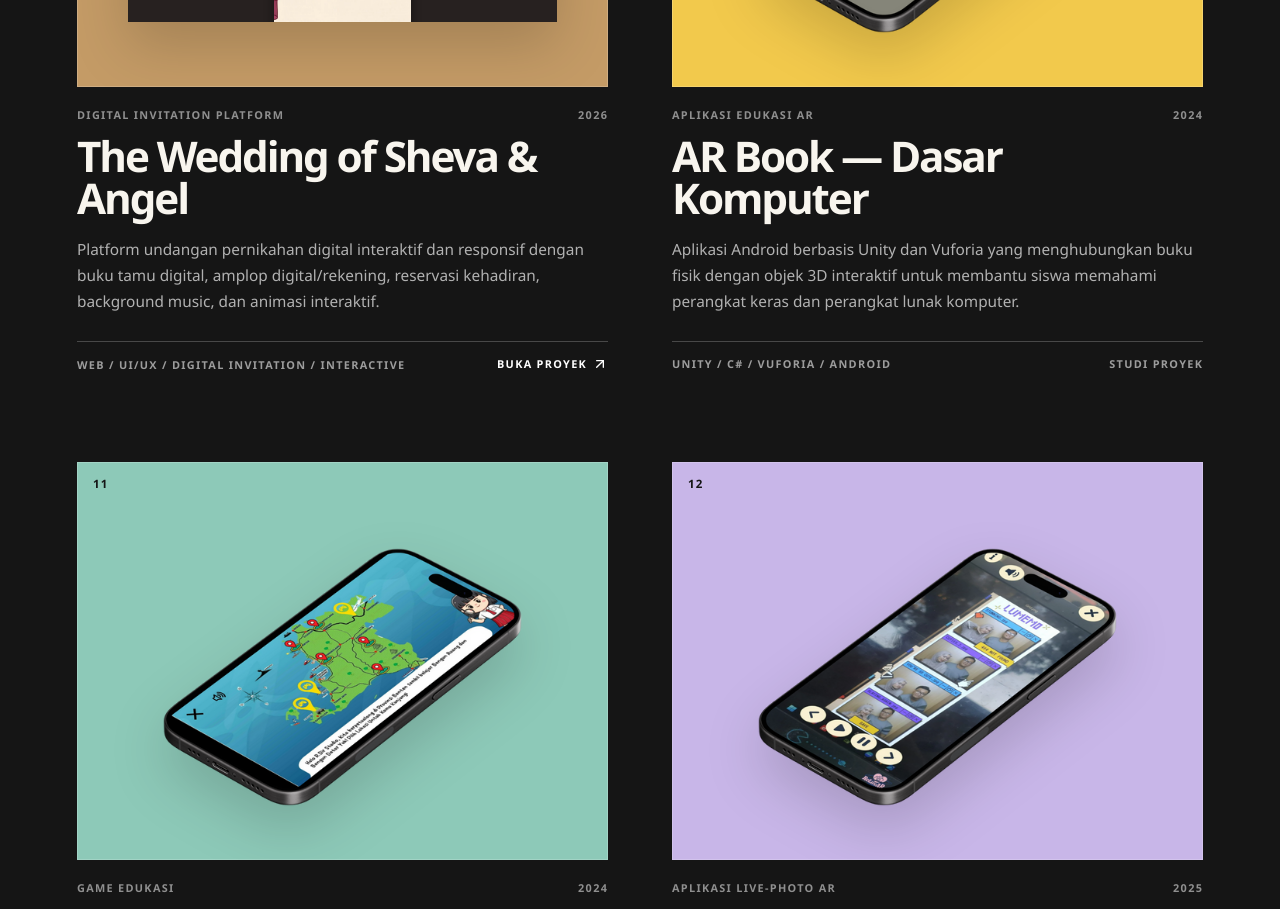
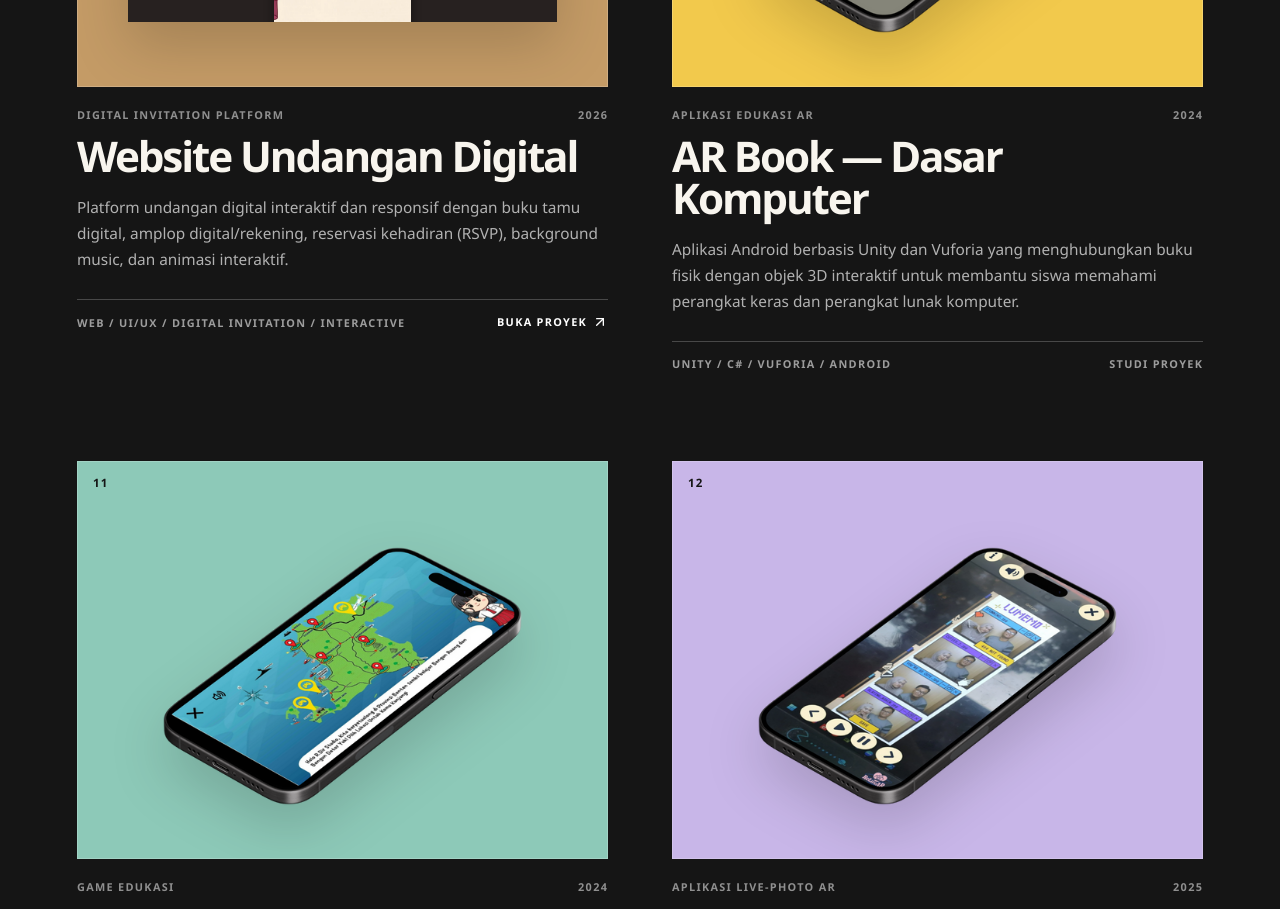
Before and after one commit to ReihanMutaqin/reihan, a React (Vite) app: page / in a window 1280 px wide. Shown: the part 6900-7809 px from the top of the page. Built offline with nearby package versions, Linux system fonts and the light colour scheme.

Commit message:
feat(proyek): ganti nama proyek menjadi 'Website Undangan Digital' agar lebih umum dan profesional

```diff
--- a/scripts/generate-ppt.mjs
+++ b/scripts/generate-ppt.mjs
@@ -351,7 +351,7 @@ const projectSlideData = [
     slideNum: 11,
     subtitle: 'Digital Invitation & Web CMS Portal',
     projects: [
-      { img: 'shevaangel.png', year: '2026', cat: 'Digital Invitation', title: 'The Wedding of Sheva & Angel', desc: 'Platform undangan pernikahan digital interaktif dan responsif dengan buku tamu digital, amplop digital/rekening, reservasi kehadiran, background music, dan animasi interaktif.', tags: ['Digital Invitation', 'Interactive Web', 'UI/UX', 'Animation'], link: 'shevaangel.vercel.app' },
+      { img: 'shevaangel.png', year: '2026', cat: 'Digital Invitation', title: 'Website Undangan Digital', desc: 'Platform undangan digital interaktif dan responsif dengan buku tamu digital, amplop digital/rekening, reservasi kehadiran, background music, dan animasi interaktif.', tags: ['Digital Invitation', 'Interactive Web', 'UI/UX', 'Animation'], link: 'shevaangel.vercel.app' },
       { img: '42-berita-kita.png', year: '2024', cat: 'Portal Berita', title: '42 Berita Kita', desc: 'Portal berita web responsif dengan manajemen konten dinamis, sistem kategori multi-level, panel administrasi redaksi, dan integrasi database untuk publikasi artikel real-time.', tags: ['Web Fullstack', 'PHP / MySQL', 'CMS Dashboard', 'SEO Friendly'], link: 'berita.42web.io' }
     ]
   }
--- a/src/App.tsx
+++ b/src/App.tsx
@@ -152,11 +152,11 @@ const projects: Project[] = [
     link: 'https://hr.reihan.online/',
   },
   {
-    title: 'The Wedding of Sheva & Angel',
+    title: 'Website Undangan Digital',
     year: '2026',
     category: 'Digital Invitation Platform',
     description:
-      'Platform undangan pernikahan digital interaktif dan responsif dengan buku tamu digital, amplop digital/rekening, reservasi kehadiran, background music, dan animasi interaktif.',
+      'Platform undangan digital interaktif dan responsif dengan buku tamu digital, amplop digital/rekening, reservasi kehadiran (RSVP), background music, dan animasi interaktif.',
     tags: ['Web', 'UI/UX', 'Digital Invitation', 'Interactive'],
     image: '/images/shevaangel.png',
     accent: '#c49b66',
```
Also changed, not shown: scripts/generate-pdf.js (+4 -4 lines).
